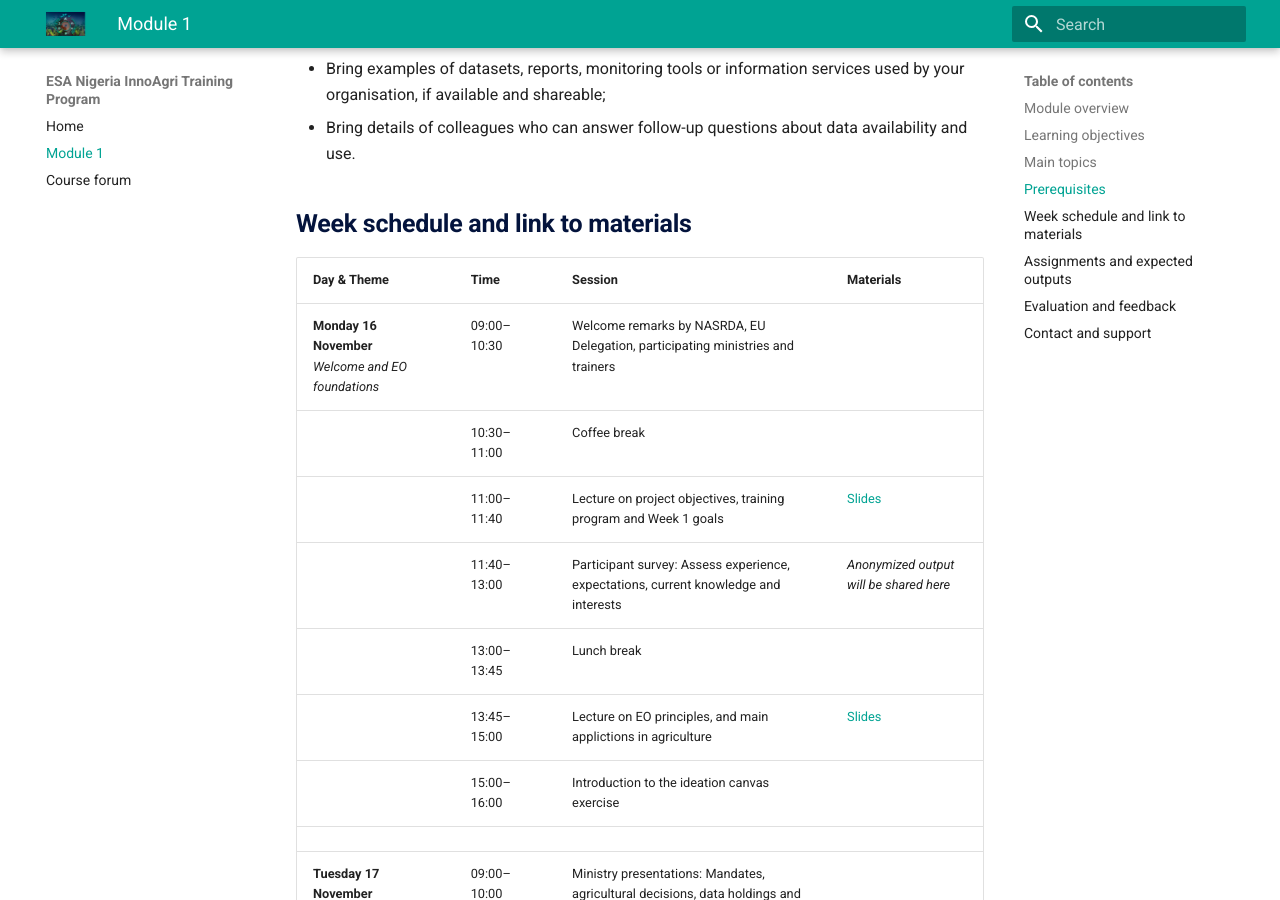
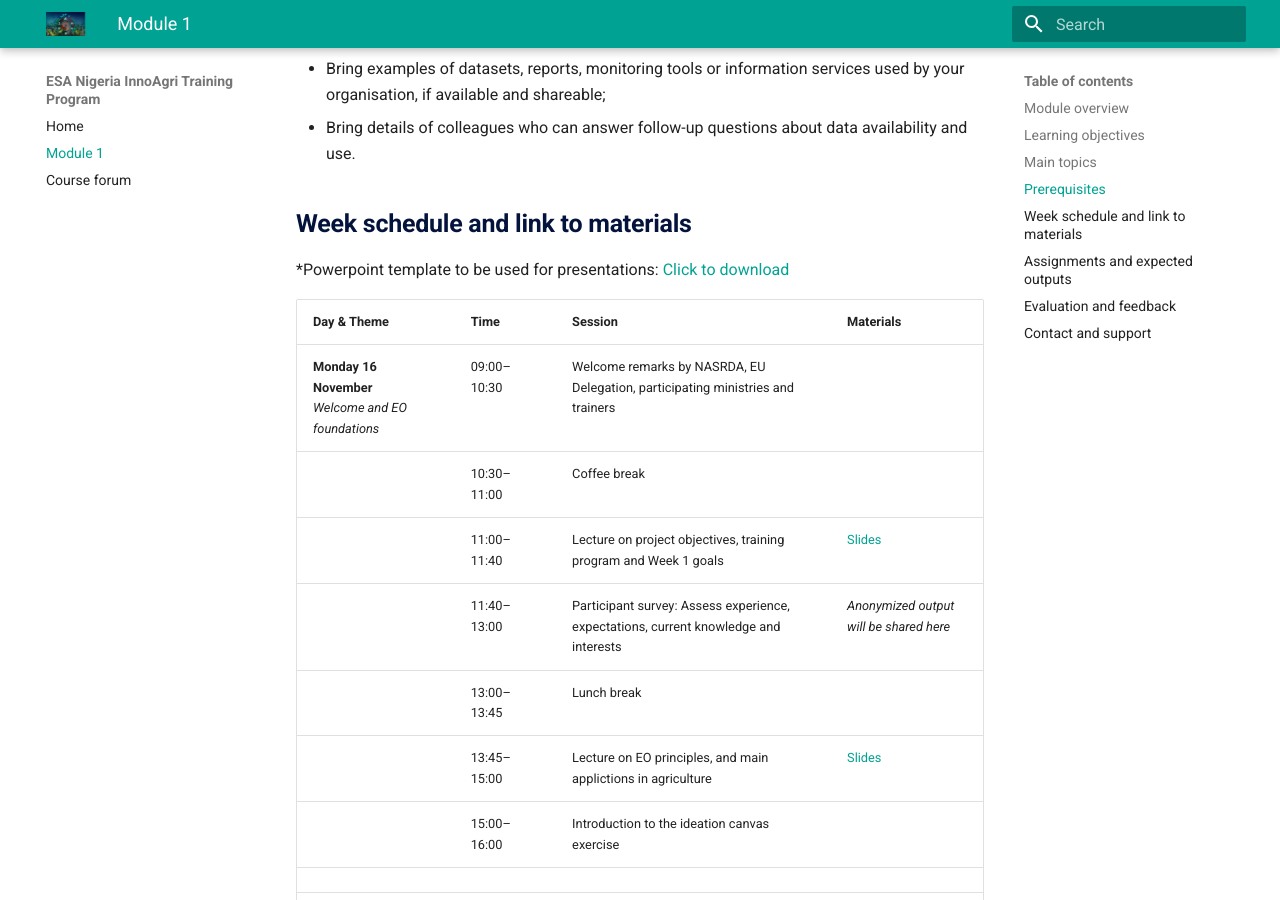
Before and after one commit to ESA-Nigeria-InnoAgri/InnoAgri-training, an MkDocs documentation site: the page built from docs/module-01/index.md, in a window 1280 px wide and 900 px high, scrolled down 2820 px. Built offline with MkDocs 1.6.1 and Material for MkDocs 9.7.7, drawn with Linux system fonts in a browser that asks for light colours.

Commit message:
ppt template module 1

```diff
--- a/docs/module-01/index.md
+++ b/docs/module-01/index.md
@@ -92,6 +92,8 @@ All participants are requested to:
 
 ## Week schedule and link to materials
 
+*Powerpoint template to be used for presentations: [Click to download](../module-01/resources/InnoAgri_Template_Module-1.pptx)
+
 | Day & Theme | Time | Session | Materials |
 | :--- | :--- | :--- | :--- |
 | **Monday 16 November**<br>*Welcome and EO foundations* | 09:00–10:30 | Welcome remarks by NASRDA, EU Delegation, participating ministries and trainers | |
```
Also changed, not shown: 1 other file.
